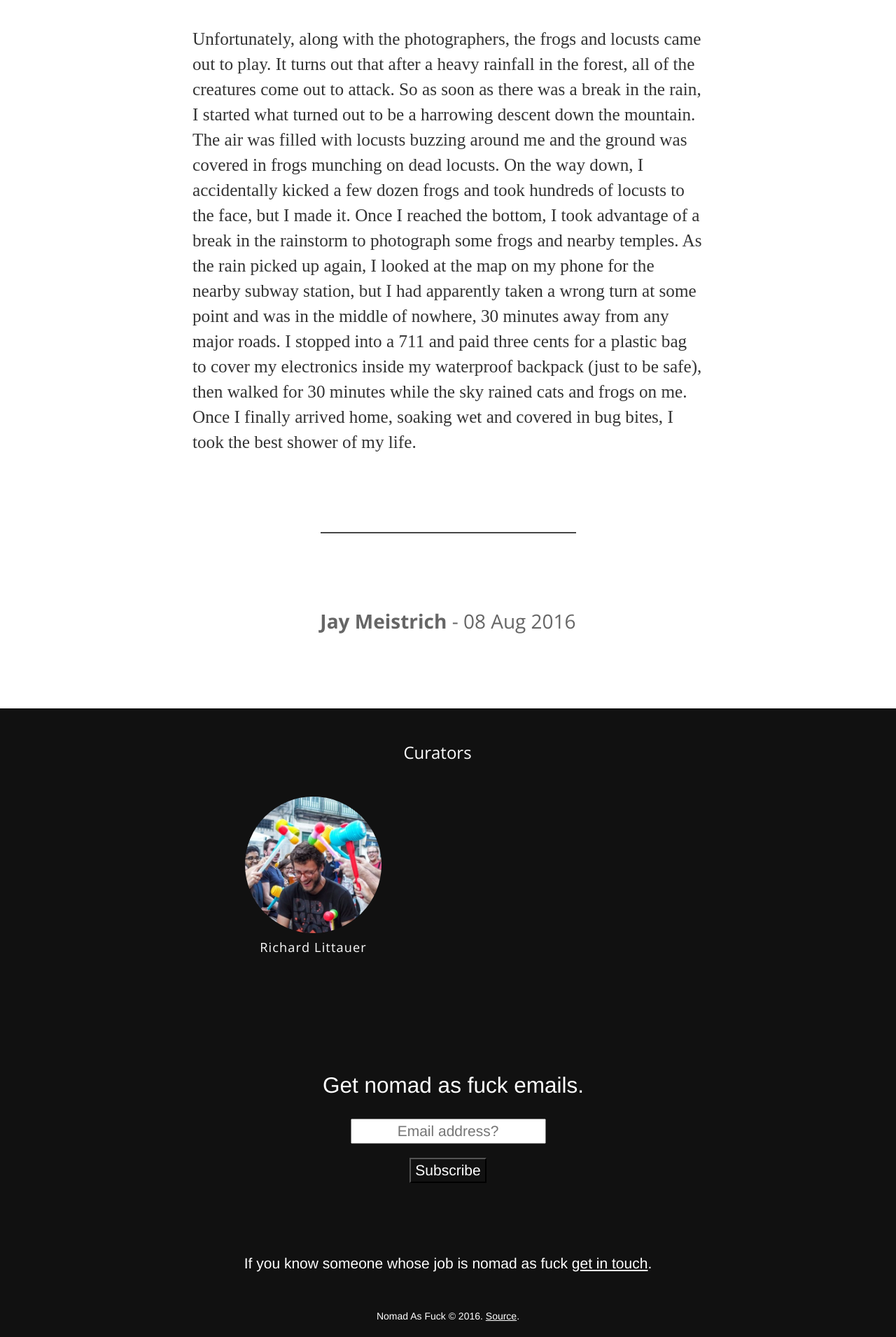
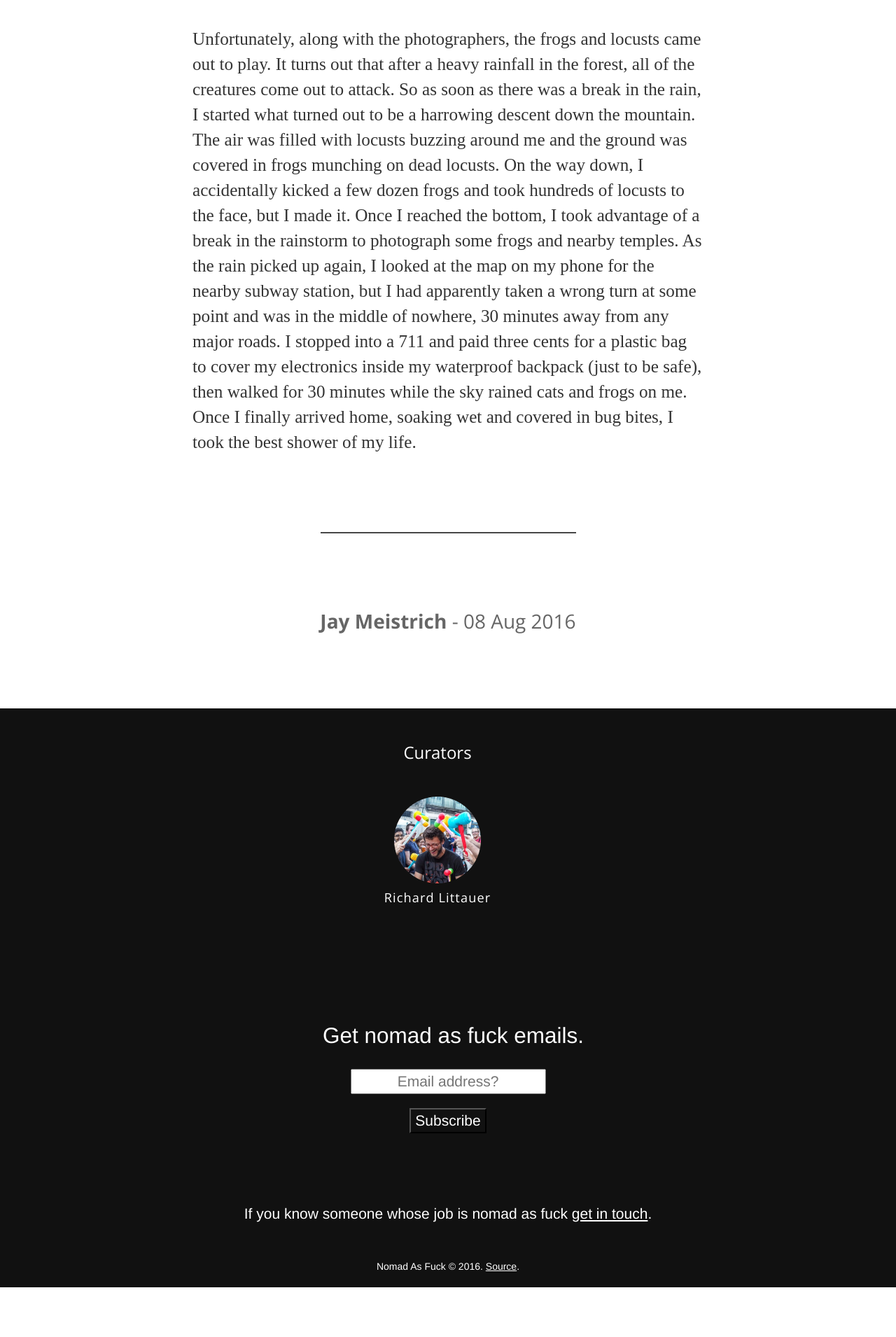
Before and after one commit to RichardLitt/nomad-as-fuck, a Jekyll site: the page built from index.md, in a window 1280 px wide. Shown: the part 2841-4751 px from the top of the page at 70% size. Built offline with Jekyll 4.4.1, drawn with Linux system fonts in a browser that asks for light colours; nearby versions of some CDN libraries; some web fonts are replaced; comment, search, counter and statistics services are not loaded; after the commit the page ends 4680 px from its top, so only the background shows below that.

Commit message:
Centered and smallened the author

```diff
--- a/_includes/themes/nomadasfuck/index.html
+++ b/_includes/themes/nomadasfuck/index.html
@@ -99,7 +99,7 @@
 
                 <h3 style="margin:50px 0px; text-align:center;">Curators</h3>
                 {% for author in site.authors %}
-                  <div class="col-xs-6 col-sm-6 col-md-6" style="padding-bottom:60px;">
+                  <div class="col-xs-6 col-sm-6 col-md-4 col-md-offset-4" style="padding-bottom:60px;">
                       <div class="img-container" style="max-width: 60%; margin: 0px auto;">
                         <a href="{{BASE_PATH}}{{ author.url }}">
                           <img src="{{BASE_PATH}}/assets/img/authors/{{ author.image }}" style="border-radius: 50%" class="card-image"/>
```
